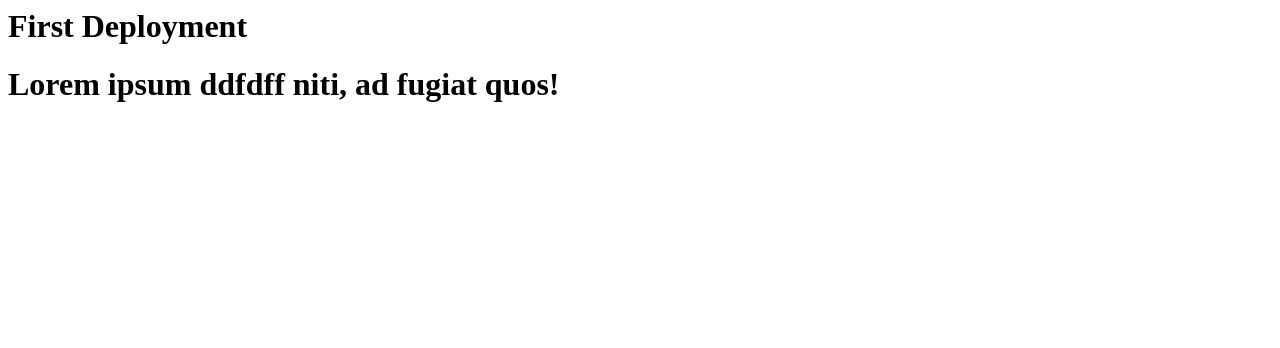
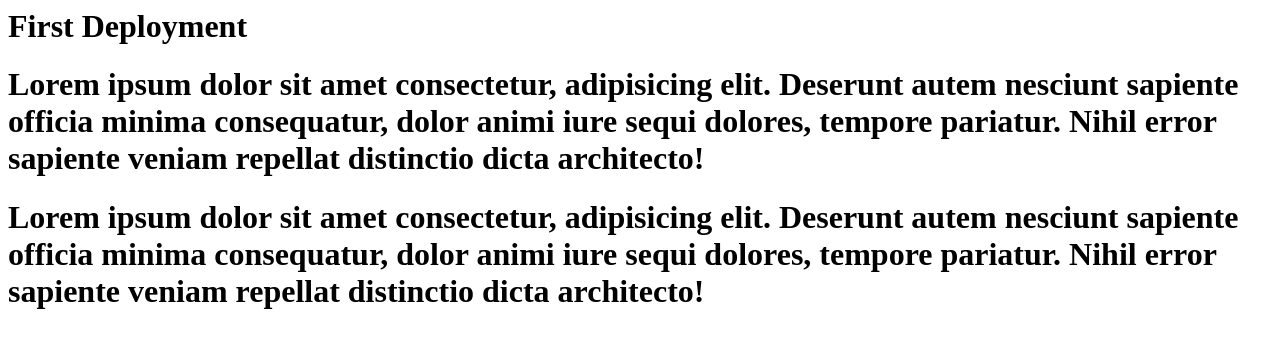
Before and after one commit to rajan281197/sample-github-actions, a plain HTML site: page index.html in a window 1280 px wide. Drawn offline with Linux system fonts and the light colour scheme.

Commit message:
first successfully to master branch

```diff
--- a/index.html
+++ b/index.html
@@ -7,6 +7,7 @@
 </head>
 <body>
     <h1>First Deployment</h1>
-    <h1>Lorem ipsum ddfdff niti, ad fugiat quos!</h1>
+    <h1>Lorem ipsum dolor sit amet consectetur, adipisicing elit. Deserunt autem nesciunt sapiente officia minima consequatur, dolor animi iure sequi dolores, tempore pariatur. Nihil error sapiente veniam repellat distinctio dicta architecto!</h1>
+    <h1>Lorem ipsum dolor sit amet consectetur, adipisicing elit. Deserunt autem nesciunt sapiente officia minima consequatur, dolor animi iure sequi dolores, tempore pariatur. Nihil error sapiente veniam repellat distinctio dicta architecto!</h1>
 </body>
 </html>
```
Also changed, not shown: 1 other file.
